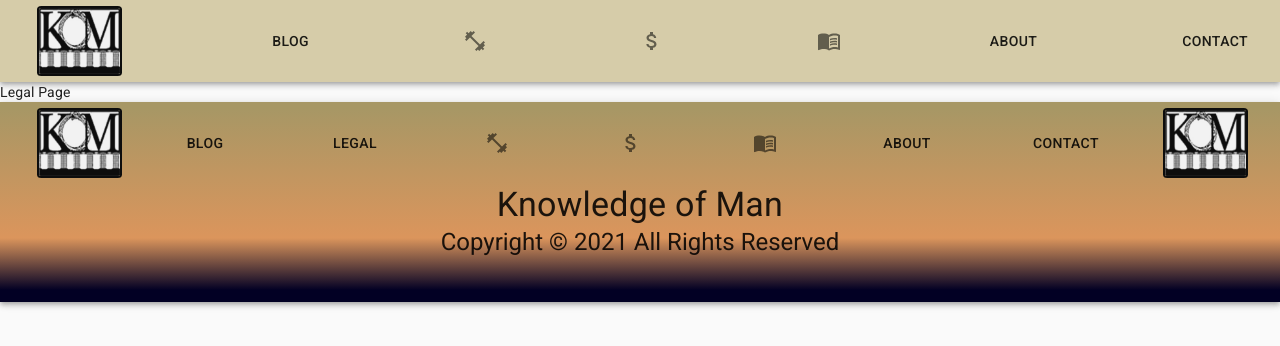
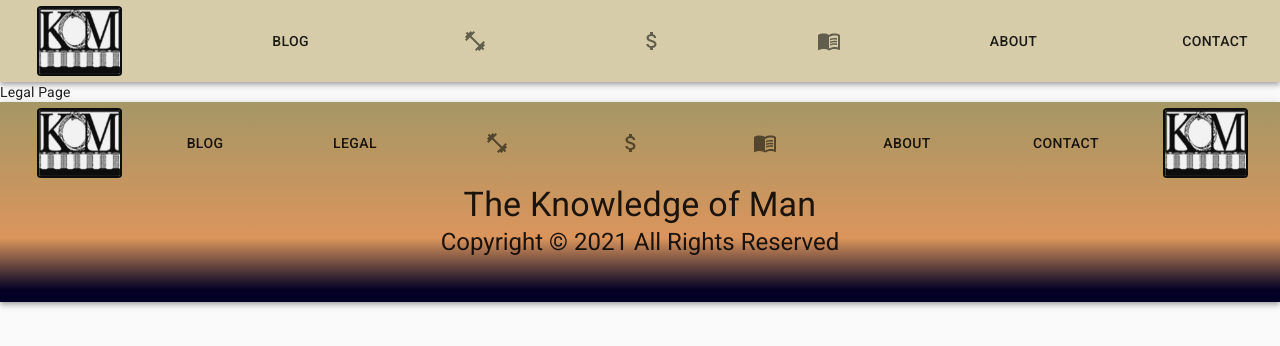
Before and after one commit to Jaywomack/knowledge_of_man_blog, a React (Create React App) app: page /legal in a window 1280 px wide. Shown: the top 346 px of the page. Built offline with nearby package versions, Linux system fonts and the light colour scheme; a web font is replaced by a local one.

Commit message:
changed title to appear as The knowledge of man

```diff
--- a/src/components/Footer.js
+++ b/src/components/Footer.js
@@ -121,7 +121,7 @@
             </Button>
           </Toolbar>
           <div className={classes.copyright}>
-            <Typography variant='h4'>Knowledge of Man</Typography>
+            <Typography variant='h4'>The Knowledge of Man</Typography>
 
             <Typography variant='h5'>
               Copyright &copy; 2021 All Rights Reserved
--- a/src/components/Title.js
+++ b/src/components/Title.js
@@ -27,7 +27,7 @@
     <ThemeProvider theme={theme}>
       <Card className={classes.media} align='center'>
         <Typography variant='h1' className={classes.jumboHeader}>
-          Knowledge of Man
+          The Knowledge of Man
         </Typography>
       </Card>
     </ThemeProvider>
```
Also changed, not shown: 1 other file (tests, documents, lock files or other folders).
